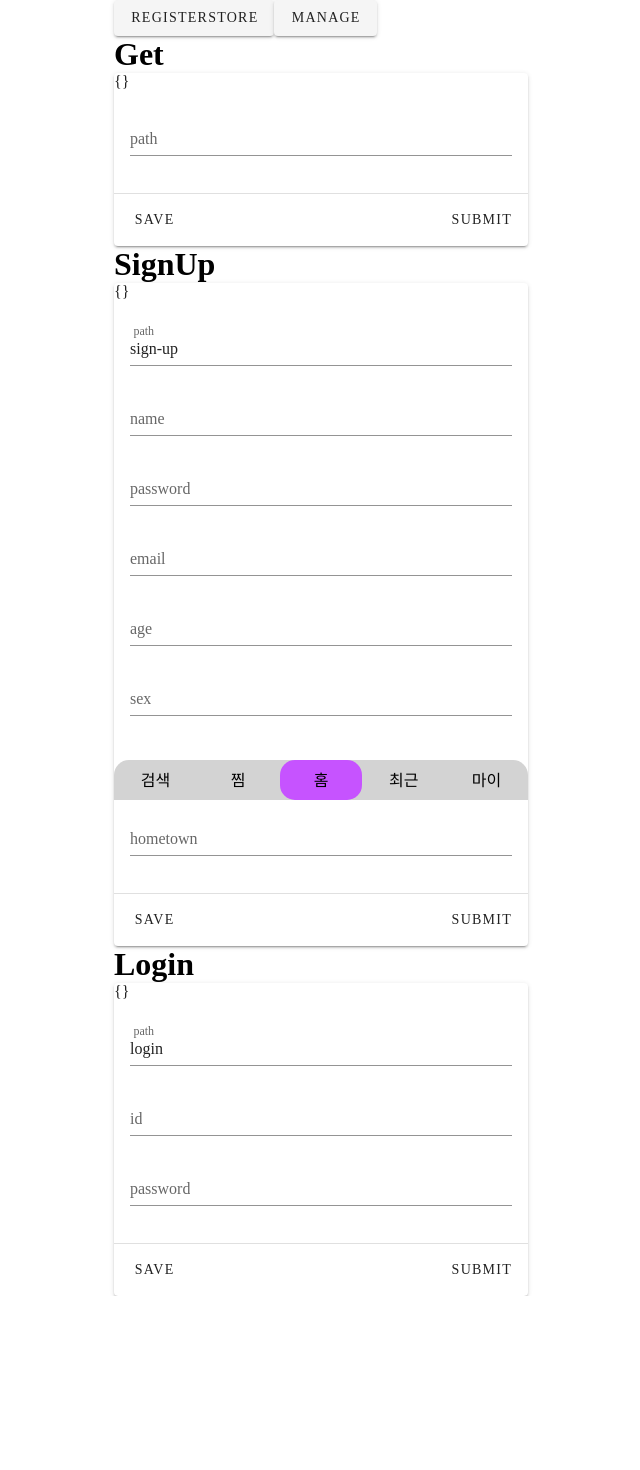
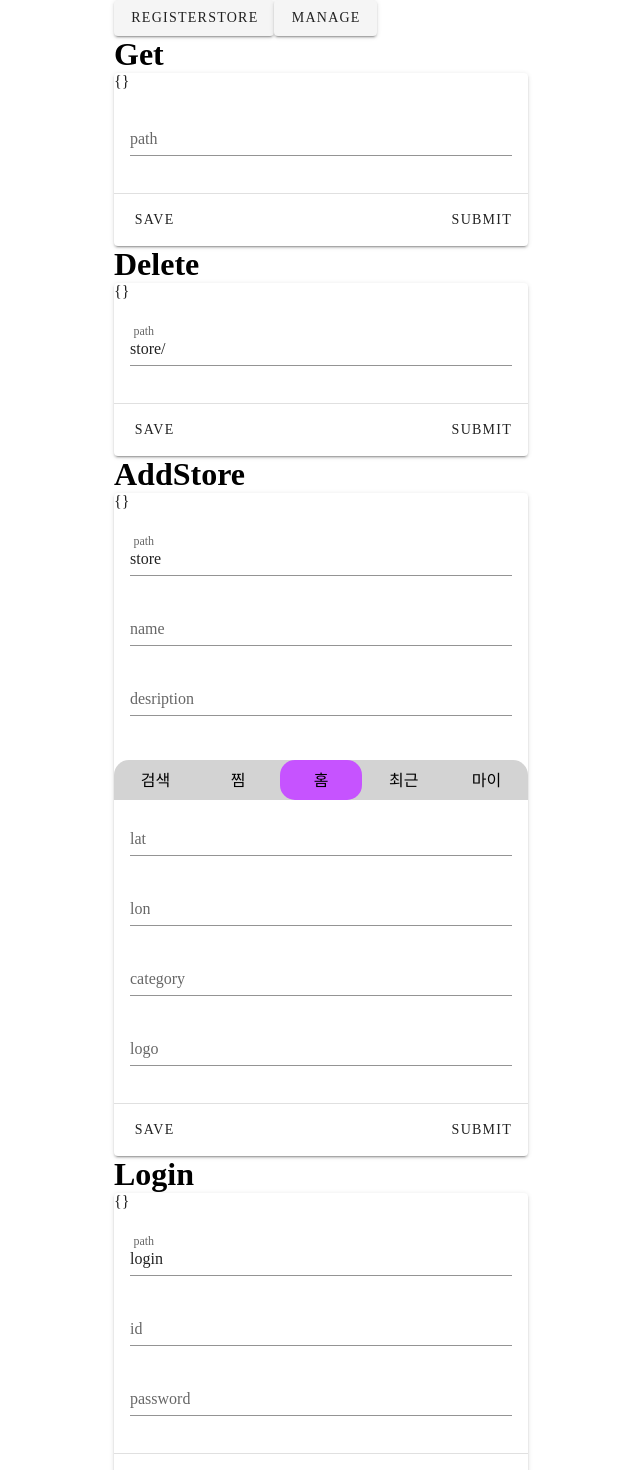
Before and after one commit to heoshin/TableEyes-test3, a Vue app: page /manage in a window 1280 px wide. Shown: the top 1470 px of the page, without its empty margins (319-959 px from the left). Before the commit the page ends 1296 px from the top, so only its background shows below. Built offline with nearby package versions, Linux system fonts and the light colour scheme.

Commit message:
SubmitBox 수정

```diff
--- a/src/components/Manage/SubmitBox.vue
+++ b/src/components/Manage/SubmitBox.vue
@@ -21,7 +21,7 @@
 </template>
 
 <script>
-import axios from "axios";
+// import axios from "axios";
 
 export default {
   props: {
@@ -37,12 +37,16 @@ export default {
   methods: {
     submit() {
       console.log("submit!");
-      if (this.type == "get") {
-        let url = "http://koldin.myddns.me:4004/" + this.path;
-        console.log("request get: " + url);
-        this.get(url);
+      let url = "http://koldin.myddns.me:4004/" + this.path;
+
+      if (this.type == "post") {
+        console.log("request post: " + url);
+        this.post(url);
+      } else {
+        console.log(`request ${this.type}: ` + url);
+        this.reqAjax(url);
       }
-      // let url = "http://koldin.myddns.me:4004/" + this.path;
+
       // let config = {
       //   headers: {
       //     "Content-Type": "application/json",
@@ -57,29 +61,22 @@ export default {
       //     console.log(res);
       //   });
     },
-    // submitAjax() {
-    //   let url = "http://koldin.myddns.me:4004/" + this.path;
-    //   let config = {
-    //     headers: {
-    //       "Content-Type": "application/json",
-    //     },
-    //   };
-    //   axios
-    //     .post(url, this.submitData, config)
-    //     .then((res) => {
-    //       console.log(res);
-    //     })
-    //     .then((res) => {
-    //       console.log(res);
-    //     });
-    // },
-    get(url) {
+    reqAjax(url) {
       $.ajax({
         url: url,
-        type: "get",
+        type: this.type,
         success: (res) => {
           console.log(res);
-          this.stores = res;
+        },
+      });
+    },
+    post(url) {
+      $.ajax({
+        url: url,
+        type: "post",
+        data: this.submitData,
+        success: (res) => {
+          console.log(res);
         },
       });
     },
--- a/src/views/Manage.vue
+++ b/src/views/Manage.vue
@@ -2,10 +2,20 @@
   <div>
     <h1>Get</h1>
     <SubmitBox type="get" />
+
+    <h1>Delete</h1>
+    <SubmitBox type="delete" path="store/" />
+
+    <h1>AddStore</h1>
+    <SubmitBox :submitKeys="addStoreKeys" type="post" path="store" />
+
+    <h1>Login</h1>
+    <SubmitBox :submitKeys="loginKeys" type="post" path="login"/>
+
     <h1>SignUp</h1>
-    <SubmitBox :submitKeys="signUpKeys" path="sign-up" />
-    <h1>Login</h1>
-    <SubmitBox :submitKeys="loginKeys" path="login" />
+    <SubmitBox :submitKeys="signUpKeys" type="post" path="sign-up"/>
+
+    <div style="height: 40px"></div>
   </div>
 </template>
 
@@ -28,6 +38,8 @@ export default {
         "hometown",
       ],
       loginKeys: ["id", "password"],
+      addStoreKeys: ["name", "desription", "maxPersonnel", "lat", "lon", "category", "logo"],
+
     };
   },
   methods: {
```
